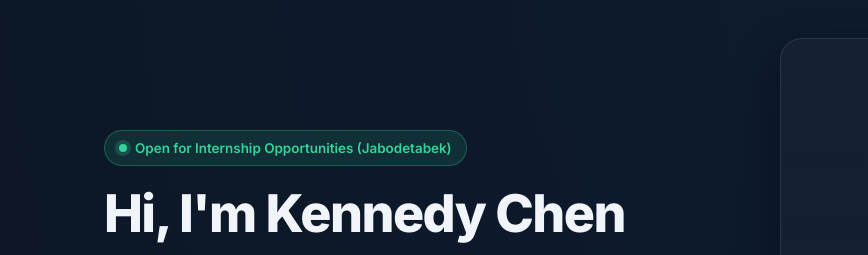
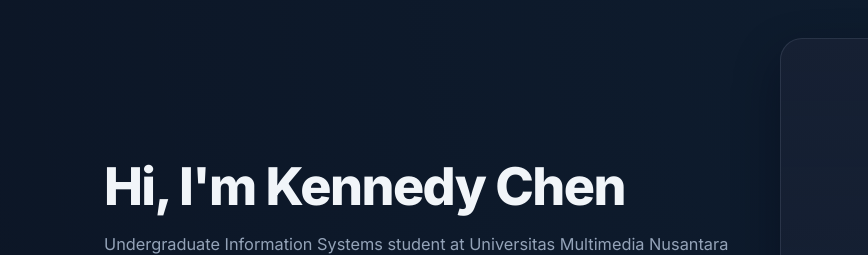
Before and after one commit to kennedychen17sad-hub/CV-kennedychen.github.io, a plain HTML site: page index.html in a window 1280 px wide. Shown: the part 105-360 px from the top of the page, 0-868 px from the left. Drawn offline with Linux system fonts and the light colour scheme.

Commit message:
Add files via upload

```diff
--- a/index.html
+++ b/index.html
@@ -34,10 +34,6 @@
   <header class="hero" id="top">
     <div class="container hero-grid">
       <div>
-        <div class="badge">
-          <span class="badge-pulse"></span>
-          Open for Internship Opportunities (Jabodetabek)
-        </div>
         <h1>Hi, I'm Kennedy Chen</h1>
         <p class="hero-desc">
           Undergraduate Information Systems student at Universitas Multimedia Nusantara (GPA 3.46/4.00) with hands-on academic project experience in <strong>SAP S/4HANA (MM, SD, ABAP, Fiori)</strong>, <strong>UML/BPMN system modeling</strong>, <strong>Data Warehousing &amp; BI dashboards</strong>, and ongoing research in <strong>Machine Learning integration for Odoo ERP inventory optimization &amp; demand forecasting</strong>.
```
